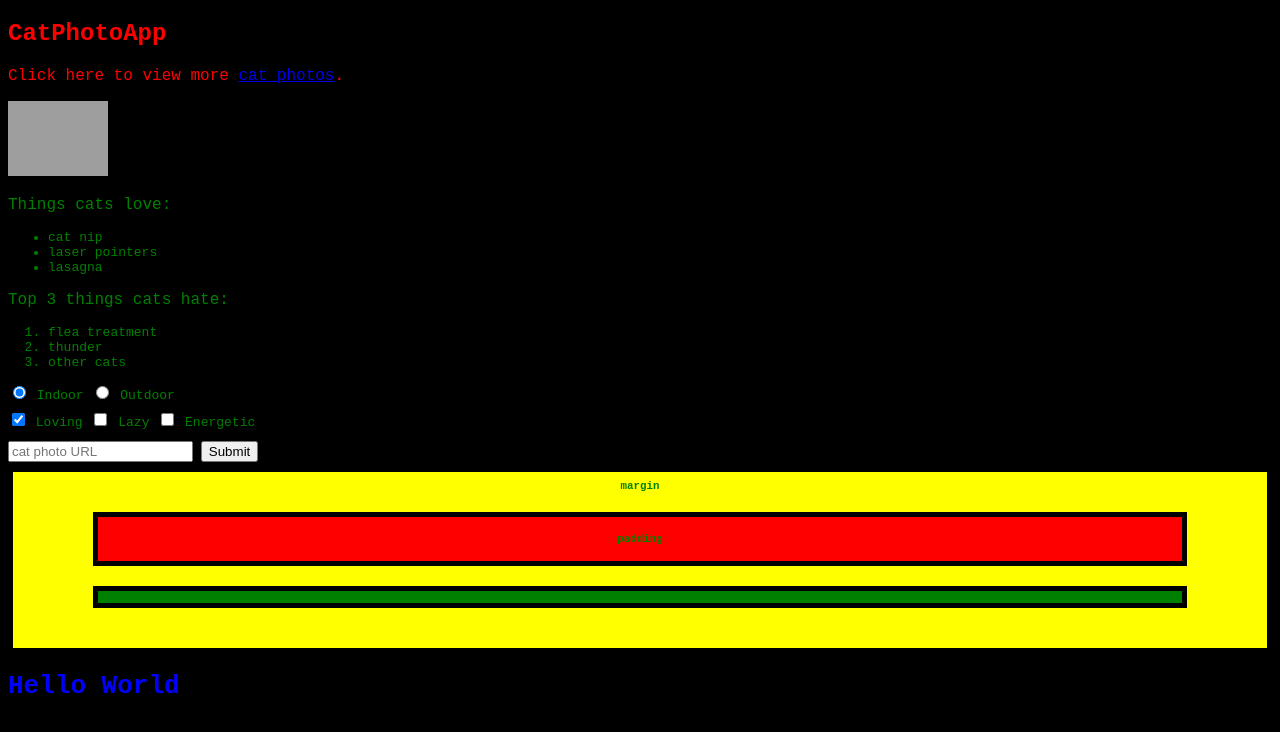
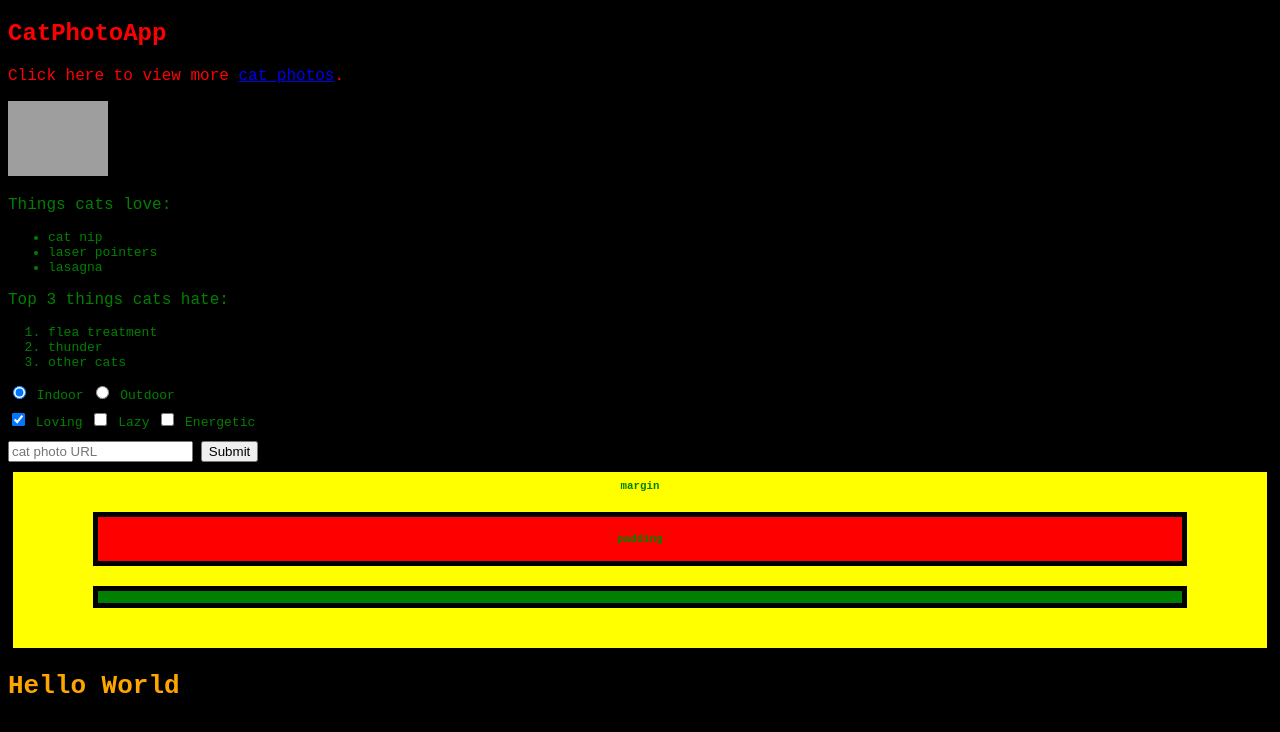
Before and after one commit to ravindersingh999/Training_CSS, a plain HTML site: page src/index.html in a window 1280 px wide. Drawn offline with Linux system fonts and the light colour scheme; grey boxes are pictures that could not be loaded.

Commit message:
Task 29 Override Class Declarations by Styling ID Attributes

```diff
--- a/src/index.html
+++ b/src/index.html
@@ -11,6 +11,9 @@
     background-color:black;
     color: green;
     font-family: monospace;
+    }
+    #orange-text{
+      color: orange;
     }
     .pink-text{
       color: pink;
@@ -106,6 +109,6 @@
   <h5 class="box green-box">padding</h5>
 </div>
 </main>
-<h1 class="pink-text blue-text">Hello World</h1>
+<h1 id="orange-text" class="pink-text blue-text">Hello World</h1>
 </body>
 </html>
```
